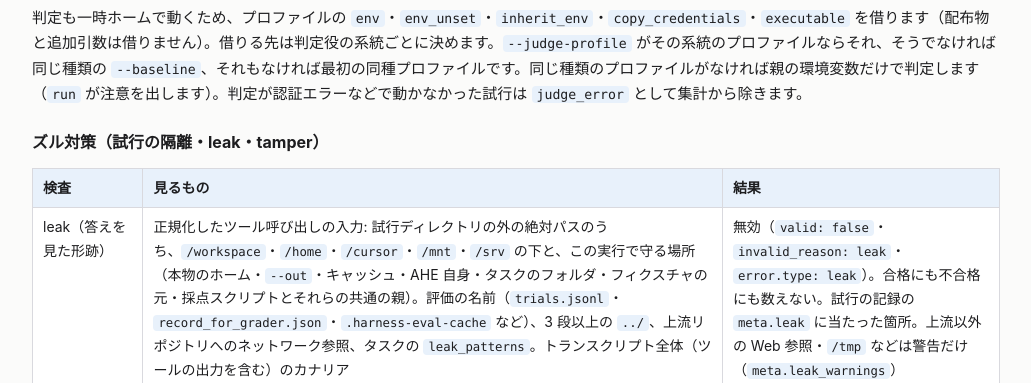
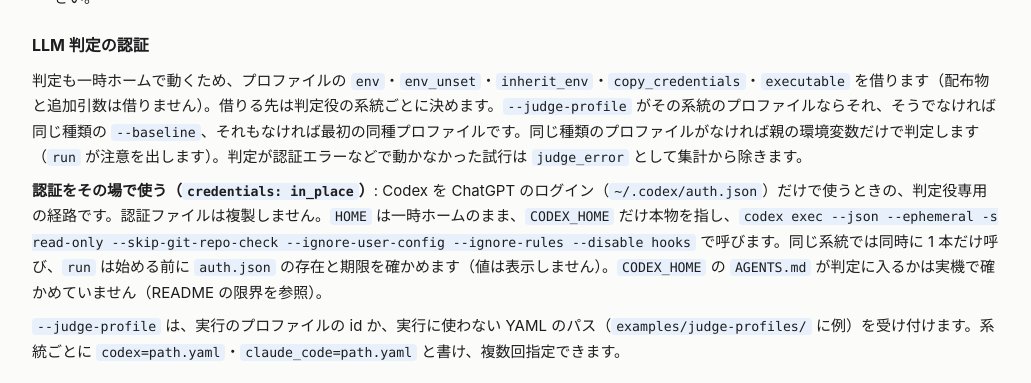
Before and after one commit to R1ck29/agent-harness-eval, a plain HTML site: page docs/reference.html in a window 1280 px wide. Shown: the part 6557-6940 px from the top of the page, without its empty margins (124-1155 px from the left). Drawn offline with Linux system fonts and the light colour scheme.

Commit message:
docs: rewrite the d measurement procedure without credential copying; document in_place and its limits
OUT outside the repo, solver Claude via CLAUDE_CODE_OAUTH_TOKEN, Codex judge in place, <= 8 judge calls, --max-cost-usd 3.
README/reference: credentials: in_place, --judge-profile forms, the unverified ~/.codex/AGENTS.md limit and how to check it,
the start-of-run solver estimate. tasks/todo.md has the copy-paste commands for the outer shell.

```diff
--- a/docs/reference.html
+++ b/docs/reference.html
@@ -177,6 +177,7 @@ executable: null              <span class="c"># CLI の場所（例: ["C:/tools/
 <tr><td><code>isolate_home</code></td><td><code>HOME</code>・<code>USERPROFILE</code> を一時ホームに向ける</td><td><code>true</code></td></tr>
 <tr><td><code>isolation_settings</code></td><td>Claude Code に claude.ai からのスキル・プラグイン同期を止める <code>--settings</code> を渡す</td><td><code>true</code></td></tr>
 <tr><td><code>copy_credentials</code></td><td>本物の認証ファイルを一時ホームに複製する（試行後に削除）。実行の前に期限を確かめ、近ければ止まる。試行の中で更新されたら本物へ書き戻す（5 章）</td><td><code>false</code></td></tr>
+<tr><td><code>credentials</code></td><td>判定役専用。<code>in_place</code> は認証を複製せず、本物の <code>CODEX_HOME</code> をその場で使う（codex だけ。解く側に書くと止まる。<code>copy_credentials</code> とは併用不可）。下の「LLM 判定の認証」を読む</td><td>なし</td></tr>
 </table>
 <p>置換できるもの: <code>{home}</code>（一時ホーム）・<code>{config_dir}</code>（Claude Code は <code>{home}/.claude</code>、Codex は <code>{home}/.codex</code>）・<code>{workdir}</code>・<code>{profile_dir}</code>・<code>{python}</code>。<code>run</code> の中では値が自動で引用されるので、引用符で囲まないでください。<code>install</code> のコピー先は試行ディレクトリの中に限ります（相対パスは一時ホーム基準）。</p>
 
@@ -207,6 +208,9 @@ executable: null              <span class="c"># CLI の場所（例: ["C:/tools/
 </ul>
 <h3>LLM 判定の認証</h3>
 <p>判定も一時ホームで動くため、プロファイルの <code>env</code>・<code>env_unset</code>・<code>inherit_env</code>・<code>copy_credentials</code>・<code>executable</code> を借ります（配布物と追加引数は借りません）。借りる先は判定役の系統ごとに決めます。<code>--judge-profile</code> がその系統のプロファイルならそれ、そうでなければ同じ種類の <code>--baseline</code>、それもなければ最初の同種プロファイルです。同じ種類のプロファイルがなければ親の環境変数だけで判定します（<code>run</code> が注意を出します）。判定が認証エラーなどで動かなかった試行は <code>judge_error</code> として集計から除きます。</p>
+
+<p><strong>認証をその場で使う（<code>credentials: in_place</code>）</strong>: Codex を ChatGPT のログイン（<code>~/.codex/auth.json</code>）だけで使うときの、判定役専用の経路です。認証ファイルは複製しません。<code>HOME</code> は一時ホームのまま、<code>CODEX_HOME</code> だけ本物を指し、<code>codex exec --json --ephemeral -s read-only --skip-git-repo-check --ignore-user-config --ignore-rules --disable hooks</code> で呼びます。同じ系統では同時に 1 本だけ呼び、<code>run</code> は始める前に <code>auth.json</code> の存在と期限を確かめます（値は表示しません）。<code>CODEX_HOME</code> の <code>AGENTS.md</code> が判定に入るかは実機で確かめていません（README の限界を参照）。</p>
+<p><code>--judge-profile</code> は、実行のプロファイルの id か、実行に使わない YAML のパス（<code>examples/judge-profiles/</code> に例）を受け付けます。系統ごとに <code>codex=path.yaml</code>・<code>claude_code=path.yaml</code> と書け、複数回指定できます。</p>
 
 <h3 id="cheat">ズル対策（試行の隔離・leak・tamper）</h3>
 <table>
@@ -265,7 +269,7 @@ executable: null              <span class="c"># CLI の場所（例: ["C:/tools/
 <tr><td><code>--judge-family</code></td><td>判定役に使ってよい系統（複数可）</td><td>CLI が見つかった系統すべて</td></tr>
 <tr><td><code>--calibration-items</code></td><td>判定役の校正に使う項目数（<code>calibration</code> のあるタスクの出力から）</td><td>6</td></tr>
 <tr><td><code>--judge-executable</code>・<code>--judge-codex-executable</code></td><td>判定 CLI の実行ファイル。前者は <code>--judge-agent</code> の系統（なければ claude）、後者は codex</td><td>PATH 上の CLI</td></tr>
-<tr><td><code>--judge-profile</code></td><td>LLM 判定の認証を借りるプロファイル</td><td>5 章</td></tr>
+<tr><td><code>--judge-profile</code></td><td>LLM 判定の認証を借りるプロファイル（id か YAML のパス。<code>系統=</code> で系統ごと。複数可）</td><td>5 章</td></tr>
 <tr><td><code>--max-cost-usd</code>・<code>--monthly-budget-usd</code></td><td>実行全体・月の費用上限。<code>--max-cost-usd</code> は判定の費用を含み、実行前の見積もりが超えたら何も実行せずに止まる（終了コード 2）。実行中に達したら以降の試行と判定は <code>budget_stop</code></td><td>なし</td></tr>
 <tr><td><code>--retry-infra</code>・<code>--retry-wait-s</code></td><td>レート制限・過負荷の再試行回数と待ち秒数（回数に比例して延びる）</td><td>1・20</td></tr>
 <tr><td><code>--no-cache</code>・<code>--cache-dir</code></td><td>キャッシュを使わない・置き場所（holdout のタスクを含む実行は指定がなくても使わない）</td><td>使う・<code>.harness-eval-cache</code></td></tr>
```
Also changed, not shown: 3 other files.
